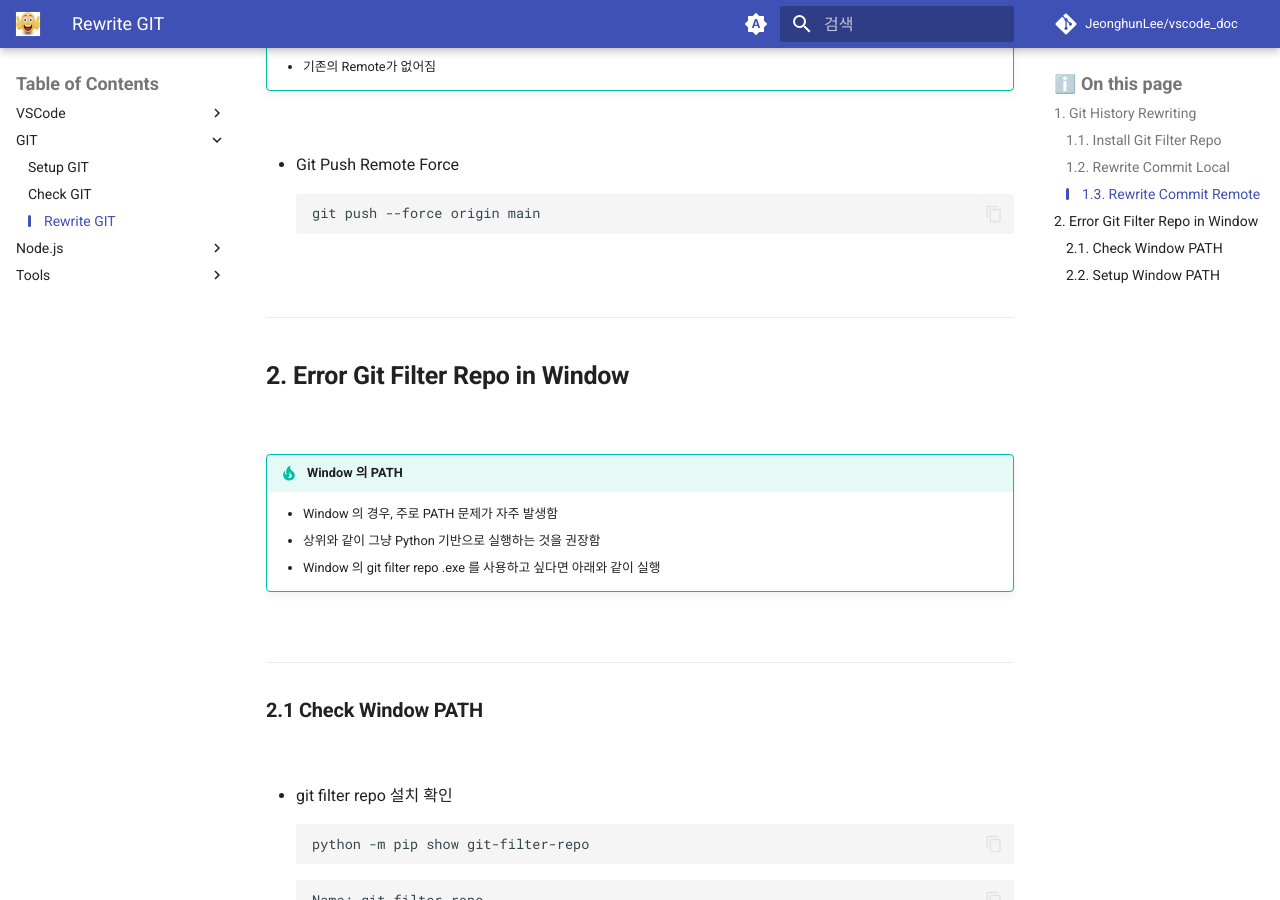
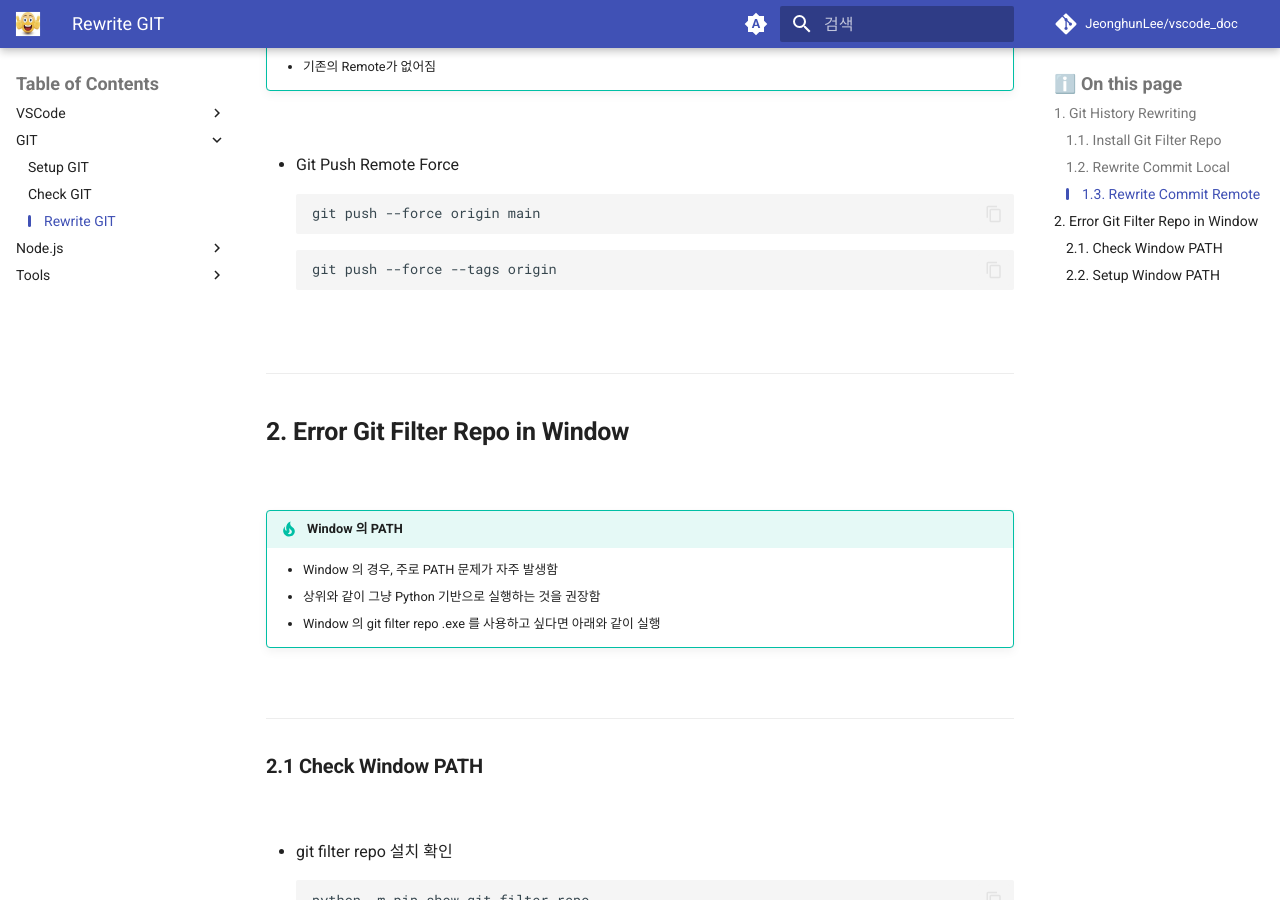
Before and after one commit to JeonghunLee/vscode_doc, an MkDocs documentation site: the page built from docs/git_rewrite.md, in a window 1280 px wide and 900 px high, scrolled down 1825 px. Built offline with MkDocs 1.6.1 and Material for MkDocs 9.7.7, drawn with Linux system fonts in a browser that asks for light colours; comment, search, counter and statistics services are not loaded; some of the changed lines change nothing that is shown.

Commit message:
Update Git history rewriting documentation: change success to warning and clarify commit modification instructions

````diff
--- a/docs/git_rewrite.md
+++ b/docs/git_rewrite.md
@@ -13,10 +13,11 @@
 
 <br/>
 
-!!! success "Git History Rewriting"
+!!! warning "Git History Rewriting"
     * 과거에 Git Commit Username 과 User.Email 잘못 올리 경우, 각 부분을 수정할 경우
     * 과거의 Git Commit 정보를 수정하고 싶을 경우
     * **Python Git Filter Repo 이용**
+
 
 <br/>
 
@@ -83,6 +84,9 @@
 * Git Push Remote Force
 ```
 git push --force origin main
+```
+```
+git push --force --tags origin
 ```
 
 <br/>
````
